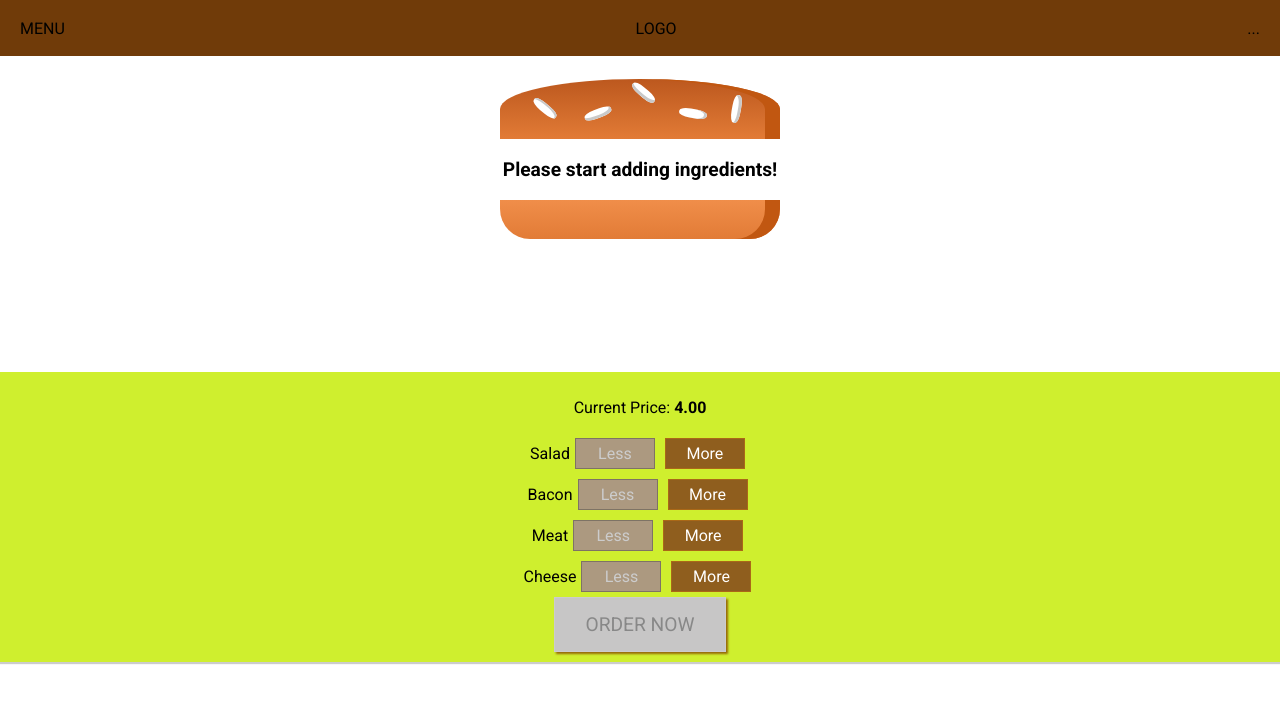
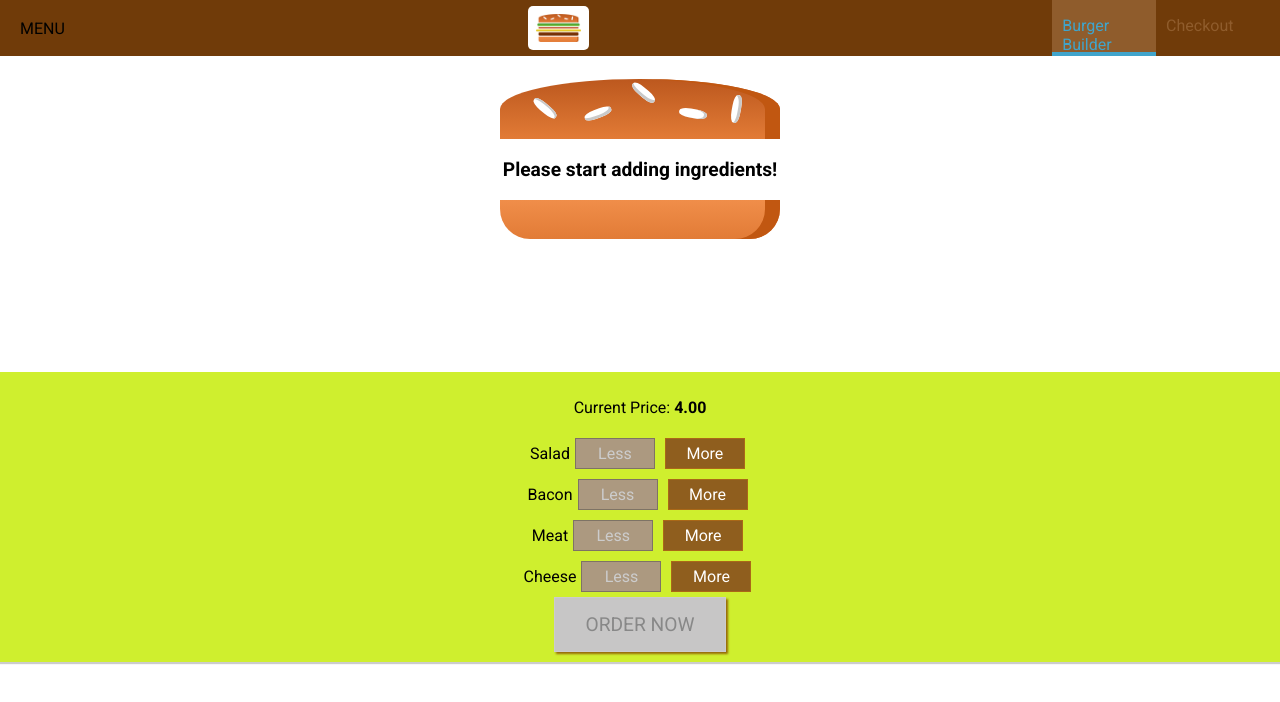
Before and after one commit to SarahHarrington/burger-builder, a React app: page / in a window 1280 px wide. Shown: the top 702 px of the page. Built offline with nearby package versions, Linux system fonts and the light colour scheme.

Commit message:
working on navigation

```diff
--- a/src/components/Layout/Layout.js
+++ b/src/components/Layout/Layout.js
@@ -3,10 +3,12 @@ import React from 'react';
 import Aux from '../../hoc/aux';
 import classes from './Layout.css';
 import Toolbar from '../Navigation/Toolbar/Toolbar';
+import SideDrawer from '../Navigation/SideDrawer/SideDrawer';
 
 const layout = ( props ) => (
   <Aux>
     <Toolbar />
+    <SideDrawer />
     <main className={classes.Content}>
       {props.children}
     </main>
--- /dev/null
+++ b/src/components/Logo/Logo.css
@@ -0,0 +1,11 @@
+.Logo {
+  background-color: white;
+  padding: 8px;
+  height: 100%;
+  box-sizing: border-box;
+  border-radius: 5px;
+}
+
+.Logo img {
+  height: 100%;
+}
--- /dev/null
+++ b/src/components/Logo/Logo.js
@@ -0,0 +1,12 @@
+import React from 'react';
+
+import burgerLogo from '../../assets/images/burger-logo.png';
+import classes from './Logo.css';
+
+const logo = (props) => (
+  <div className={classes.Logo}>
+    <img src={burgerLogo} alt="MyBurger" />
+  </div>
+);
+
+export default logo;
--- /dev/null
+++ b/src/components/Navigation/SideDrawer/SideDrawer.css
@@ -0,0 +1,31 @@
+.SideDrawer {
+  position: fixed;
+  width: 280px;
+  max-width: 70%;
+  height: 100%;
+  left: 0;
+  top: 0;
+  z-index: 200;
+  background-color: white;
+  padding: 32px 16px;
+  box-sizing: border-box;
+  transition: transform 0.3s ease-out;
+}
+
+@media (min-width: 500px) {
+  .SideDrawer{
+    display: none;
+  }
+}
+
+.Open {
+  transform: translateX(0);
+}
+
+.Close {
+  transform: translateX(-100%);
+}
+
+.Logo {
+  height: 11%;
+}
--- /dev/null
+++ b/src/components/Navigation/SideDrawer/SideDrawer.js
@@ -0,0 +1,21 @@
+import React from 'react';
+
+import Logo from '../../Logo/Logo';
+import NavigationItems from '../Toolbar/NavigationItems/NavigationItems';
+import classes from './SideDrawer.css';
+
+const sideDrawer = ( props ) => {
+
+  return(
+    <div className={classes.SideDrawer}>
+      <div className={classes.Logo}>
+        <Logo />
+      </div>
+      <nav>
+        <NavigationItems />
+      </nav>
+    </div>
+  );
+};
+
+export default sideDrawer;
--- /dev/null
+++ b/src/components/Navigation/Toolbar/NavigationItems/NavigationItem/NavigationItem.css
@@ -0,0 +1,45 @@
+.NavigationItem {
+  margin: 0;
+  box-sizing: border-box;
+  display: flex;
+  height: 100%;
+  align-items: center;
+}
+
+.NavigationItem a {
+  color: white;
+  text-decoration: none;
+  height: 100%;
+  padding: 16px 10px;
+  border-bottom: 4px solid transparent;
+  box-sizing: border-box;
+  display: block;
+}
+
+.NavigationItem a:hover,
+.NavigationItem a:active,
+.NavigationItem a.active {
+  background-color: #8f5c2c;
+  border-bottom: 4px solid #40a4cb;
+  color: white;
+}
+
+@media (min-width: 500px) {
+  .NavigationItem {
+    margin: 10px 0;
+    display: block;
+    width: 100%;
+  }
+
+  .NavigationItem a {
+    color: #8f5c2c;
+    width: 100%;
+    display: block;
+  }
+
+  .NavigationItem a:hover,
+  .NavigationItem a:active,
+  .NavigationItem a.active {
+    color: #40a4cb;
+  }
+}
--- /dev/null
+++ b/src/components/Navigation/Toolbar/NavigationItems/NavigationItem/NavigationItem.js
@@ -0,0 +1,13 @@
+import React from 'react';
+
+import classes from './NavigationItem.css';
+
+const navigationItem = ( props ) => (
+  <li className={classes.NavigationItem}>
+    <a
+      href={props.link}
+      className={props.active ? classes.active : null}>{props.children}</a>
+  </li>
+);
+
+export default navigationItem;
--- /dev/null
+++ b/src/components/Navigation/Toolbar/NavigationItems/NavigationItems.css
@@ -0,0 +1,8 @@
+.NavigationItems {
+  margin: 0;
+  padding: 0;
+  list-style: none;
+  display: flex;
+  align-items: center;
+  height: 100%;
+}
--- /dev/null
+++ b/src/components/Navigation/Toolbar/NavigationItems/NavigationItems.js
@@ -0,0 +1,14 @@
+import React from 'react';
+
+import classes from './NavigationItems.css';
+import NavigationItem from './NavigationItem/NavigationItem';
+
+const navigationItems = () => (
+  <ul className={classes.NavigationItems}>
+    <NavigationItem link="/" active>Burger Builder</NavigationItem>
+    <NavigationItem link="/" >Checkout</NavigationItem>
+  </ul>
+
+);
+
+export default navigationItems;
--- a/src/components/Navigation/Toolbar/Toolbar.css
+++ b/src/components/Navigation/Toolbar/Toolbar.css
@@ -16,3 +16,7 @@
 .Toolbar nav {
   height: 100%;
 }
+
+.Logo {
+  height: 80%;
+}
--- a/src/components/Navigation/Toolbar/Toolbar.js
+++ b/src/components/Navigation/Toolbar/Toolbar.js
@@ -1,12 +1,18 @@
 import React from 'react';
 
 import classes from './Toolbar.css';
+import Logo from '../../Logo/Logo';
+import NavigationItems from './NavigationItems/NavigationItems';
 
-const toolbar = (props) => (
+const toolbar = ( props ) => (
   <header className={classes.Toolbar}>
     <div>MENU</div>
-    <div>LOGO</div>
-    <div>...</div>
+    <div className={classes.Logo}>
+      <Logo />
+    </div>
+    <nav>
+      <NavigationItems />
+    </nav>
   </header>
 );
 
```
Also changed, not shown: src/assets/images/burger-logo.png (added).
